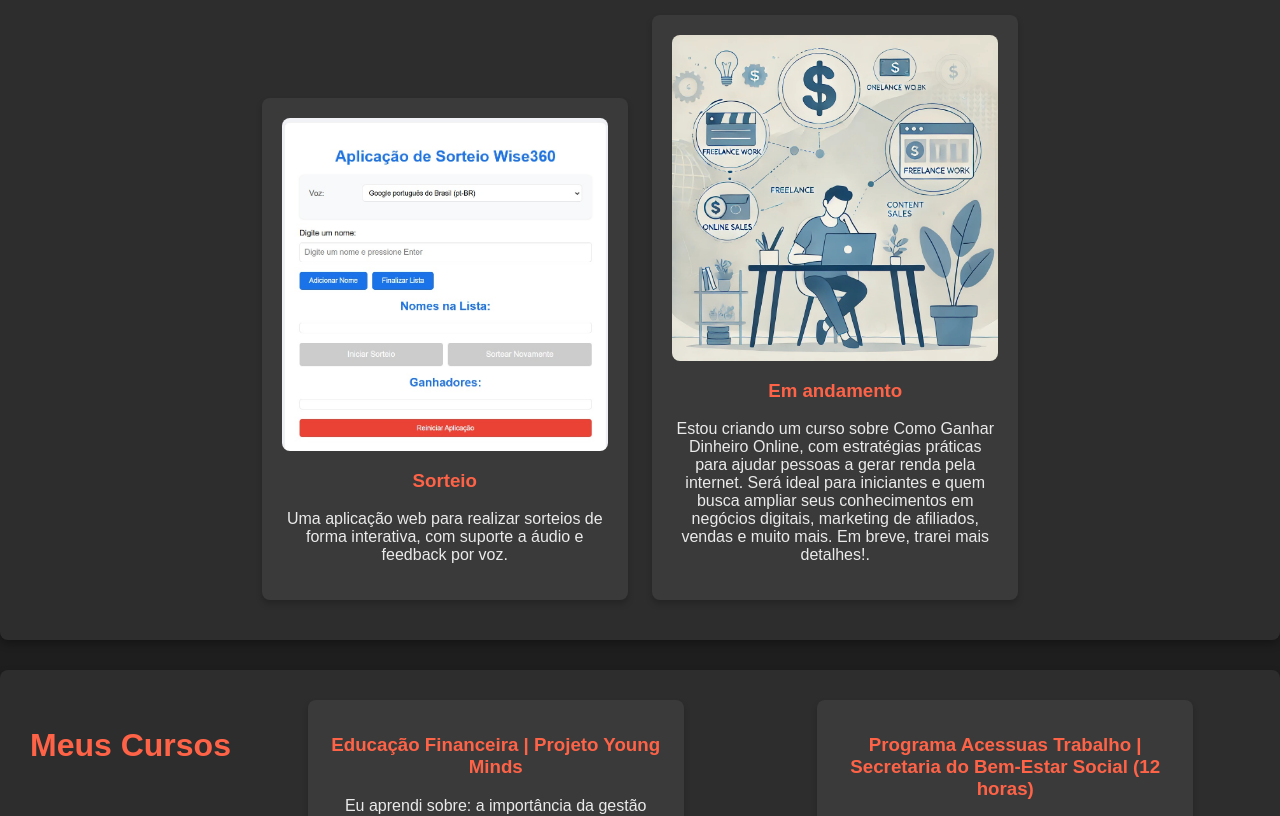
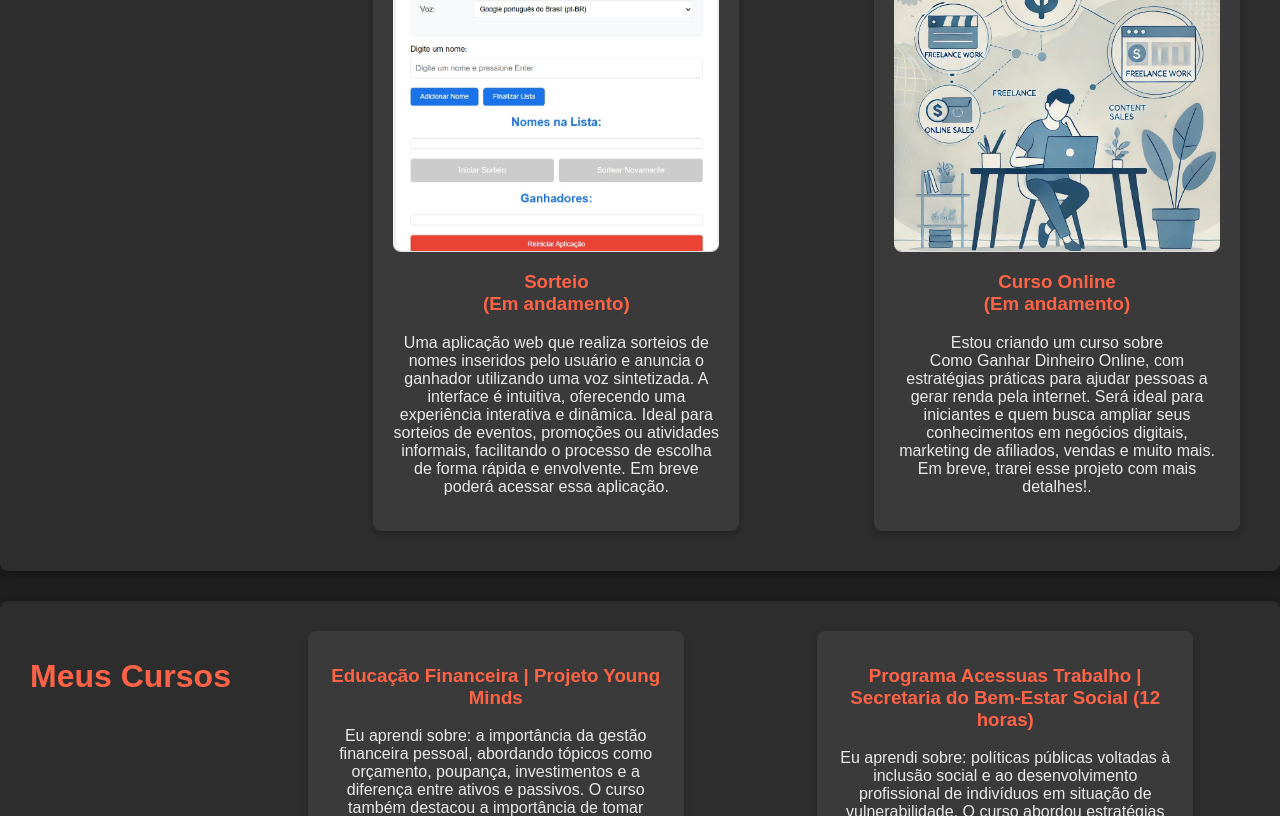
Before and after one commit to WesleyKallel/portifolio, a plain HTML site: page index.html in a window 1280 px wide. Shown: the part 747-1563 px from the top of the page. Drawn offline with Linux system fonts and the light colour scheme.

Commit message:
Finalizando projeto

```diff
--- a/index.html
+++ b/index.html
@@ -74,9 +74,16 @@
             margin-bottom: 20px;
         }
 
+        .projects{
+            display: flex;                /* Flexbox para alinhamento */
+            flex-wrap: wrap;              /* Permite que os cards se movam para a próxima linha, se necessário */
+            justify-content: space-between; /* Espaço entre os cards */
+            gap: 20px;
+        }
         .project {
             display: inline-block;
             width: 30%;
+            height: 600px;
             margin: 10px;
             box-sizing: border-box;
             background-color: #3a3a3a;
@@ -87,7 +94,10 @@
 
         .project img {
             width: 100%;
+            height: 300px;
             border-radius: 8px;
+            object-fit: cover;
+            border-bottom: 1px solid #ddd;
         }
 
         .project h3 {
@@ -153,6 +163,12 @@
             background-color: #f5664d;
             transform: scale(1.05);
         }
+
+        .contact a {
+            color: #f5664d;
+
+        }
+
         footer {
             background-color: #1a1a1a;
             color: #eaeaea;
@@ -208,15 +224,15 @@
         <h2>Meus Projetos</h2>
         <div class="project">
                 <img src="sorteio.jpeg" alt="Projeto 1">
-                <h3>Sorteio</h3>
-                <p>Uma aplicação web para realizar sorteios de forma interativa, com suporte a áudio e feedback por voz.</p>
+                <h3>Sorteio <br>(Em andamento)</h3>
+                <p>Uma aplicação web que realiza sorteios de nomes inseridos pelo usuário e anuncia o ganhador utilizando uma voz sintetizada. A interface é intuitiva, oferecendo uma experiência interativa e dinâmica. Ideal para sorteios de eventos, promoções ou atividades informais, facilitando o processo de escolha de forma rápida e envolvente. Em breve poderá acessar essa aplicação.</p>
             </a>
         </div>
 
         <div class="project">
             <img src="curso.jpeg" alt="Projeto 2">
-            <h3>Em andamento</h3>
-            <p>Estou criando um curso sobre Como Ganhar Dinheiro Online, com estratégias práticas para ajudar pessoas a gerar renda pela internet. Será ideal para iniciantes e quem busca ampliar seus conhecimentos em negócios digitais, marketing de afiliados, vendas e muito mais. Em breve, trarei mais detalhes!.</p>
+            <h3>Curso Online <br>(Em andamento)</h3>
+            <p>Estou criando um curso sobre <br> Como Ganhar Dinheiro Online, com <br>estratégias práticas para ajudar pessoas a gerar renda pela internet. Será ideal para iniciantes e quem busca ampliar seus conhecimentos em negócios digitais, marketing de afiliados, vendas e muito mais. Em breve, trarei esse projeto com mais detalhes!.</p>
         </div>
 
         </div>
@@ -254,16 +270,18 @@
 
     <section id="contact" class="section contact">
         <h2>Contato</h2>
-        <p>Fone: 14 99103-1753.
-
-        </p> Meu gmail: wesleykallelprofissional@gmail.com
-
-        </p>
-        <a href="mailto:seunome@dominio.com">Enviar Email</a>
+        <p>Entre em contato através dos canais:</p>
+        <p>Telefone/WhatsApp: (14) 99103-1753.
+        <br>
+        <br>
+        <a href="https://github.com/WesleyKallel" target="_blank" rel="external">GitHub: https://github.com/WesleyKallel</a>
+        <br>
+        <br>
+        <a href="mailto:wesleykallelprofissional@gmail.com">Enviar Email</a>
     </section>
 
     <footer>
-        <p>&copy; 2024 Meu Portfólio - <a href="https://github.com/WesleyKallel">GitHub</a>
+        <p>&copy; 2024 Meu Portfólio
     </footer>
 
 </body>
```
